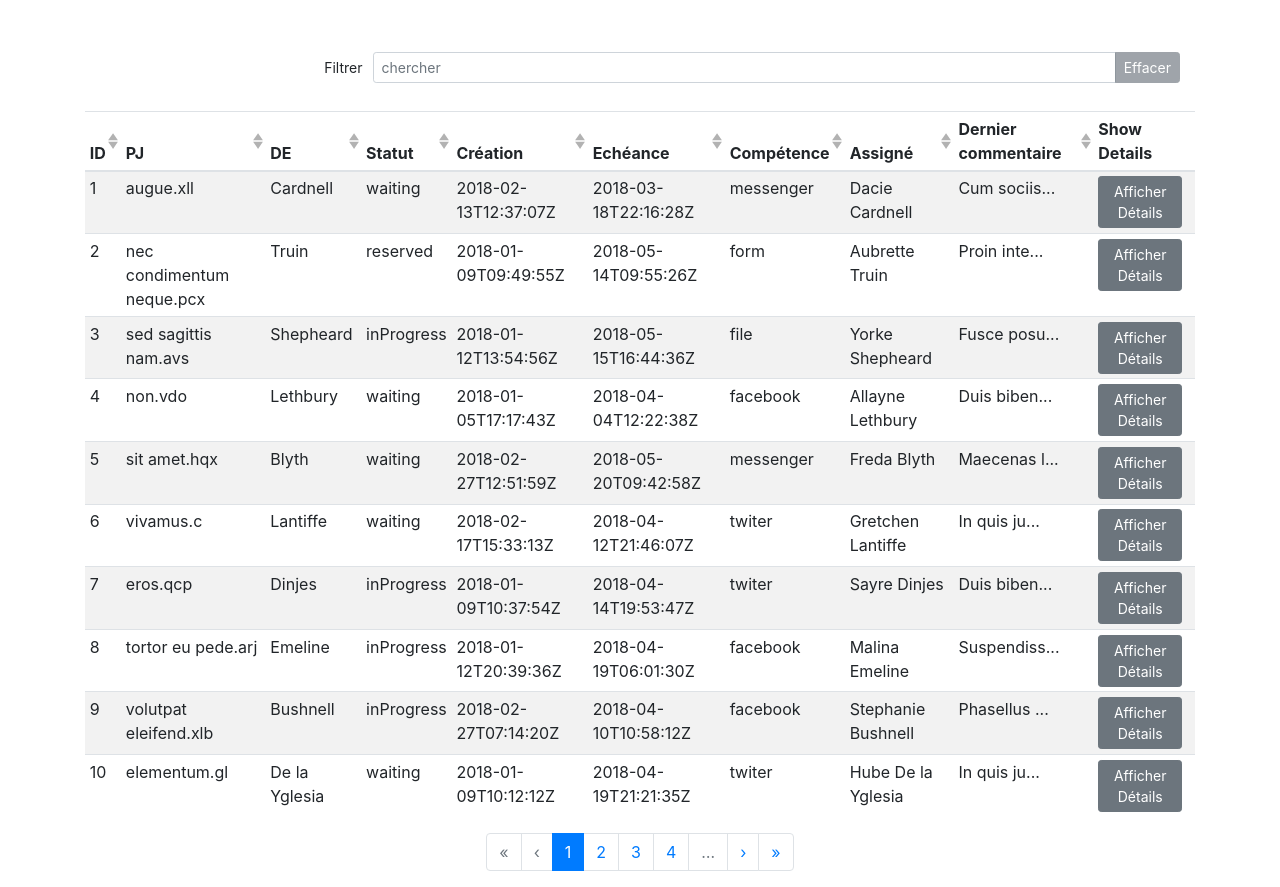
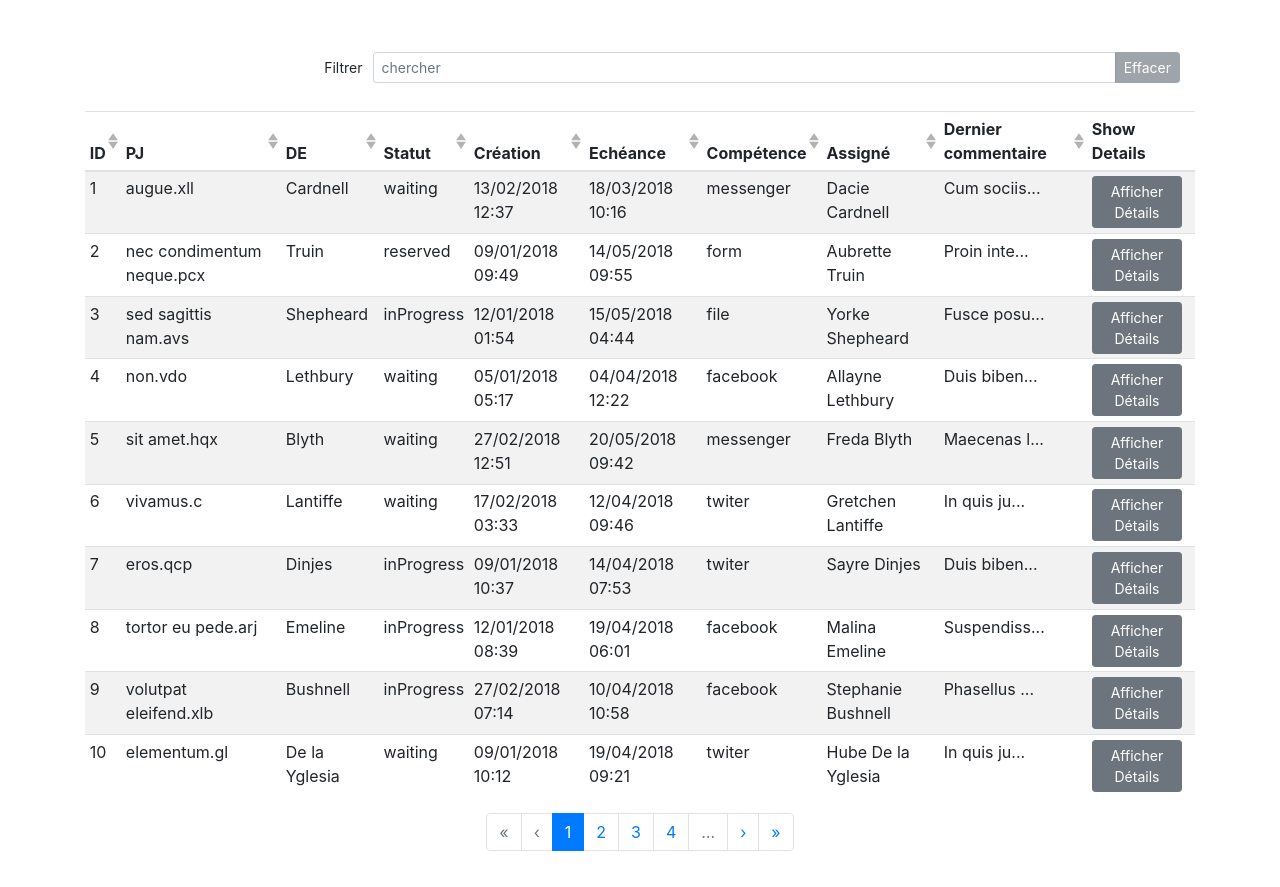
Before and after one commit to LAYLSAYF/TESTFRON-END, a Vue app: page / in a window 1280 px wide. Built offline with nearby package versions, Linux system fonts and the light colour scheme; what vue-column-sortable would draw is missing.

Commit message:
add filter date fr

```diff
--- a/src/App.vue
+++ b/src/App.vue
@@ -99,6 +99,7 @@
 <script>
 import HelloWorld from './components/HelloWorld'
 import json from './json/MOCK_DATA.json'
+import moment from 'moment'
 
   export default {
     data() {
@@ -116,17 +117,33 @@ import json from './json/MOCK_DATA.json'
           { key: 'attachments', label: 'PJ' ,sortable: true  },
           { key: 'customer.last_name', label: 'DE', sortable: true  },
           { key: 'status', label: 'Statut', sortable: true },
-          { key: 'interaction_creation_date', label: 'Création', sortable: true  },
-          { key: 'due_date', label: 'Echéance', sortable: true  },
+          {
+              key: 'interaction_creation_date',
+              formatter: value => {
+                return moment(String(value)).format('DD/MM/YYYY hh:mm')
+              },
+              label: 'Création ',
+              sortable: true
+          },
+          {
+              key: 'due_date',
+              formatter: value => {
+                return moment(String(value)).format('DD/MM/YYYY hh:mm')
+              },
+              label: 'Echéance',
+              sortable: true,
+
+          },
           { key: 'contact_channel', label: 'Compétence', sortable: true  },
           { key: 'assignedTO', label: 'Assigné', sortable: true  },
           {
-          key: 'last_comment',
-          formatter: value => {
-              return value.substring(0, 10) + '...'
+            key: 'last_comment',
+            formatter: value => {
+                return value.substring(0, 10) + '...'
+            },
+            label: 'Dernier commentaire' ,
+            sortable: true
           },
-          label: 'Dernier commentaire' ,
-          sortable: true },
           'show_details'
         ],
         items: json
```
